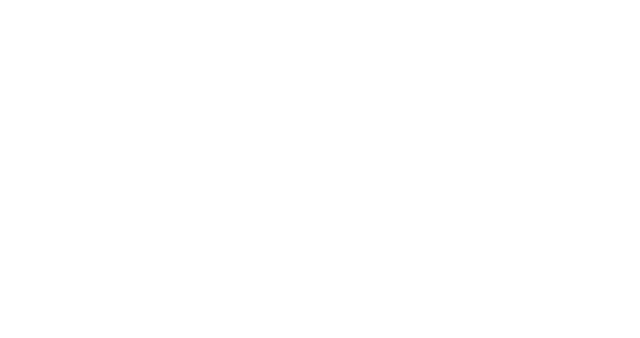
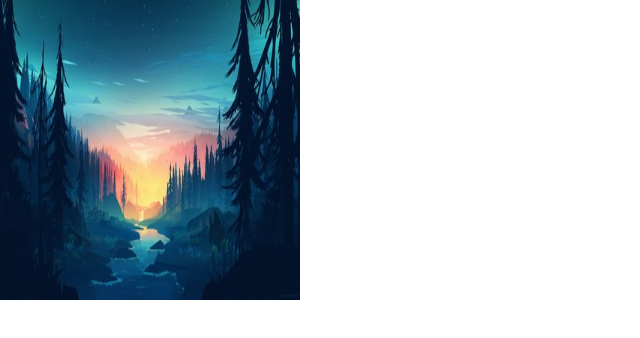
Before and after one commit to js-tasks-ru/htmlcss-20211021_ultimatevs, a website: page 06-lection4/03-srcset/index.html in a window 1280 px wide. Shown: the whole page, without its empty margins (0-640 px from the left). Drawn offline with Linux system fonts and the light colour scheme.

Commit message:
added srcset to img

```diff
--- a/06-lection4/03-srcset/index.html
+++ b/06-lection4/03-srcset/index.html
@@ -5,6 +5,9 @@
         <link rel="stylesheet" href="./srcset.css">
     </head>
     <body>
-
+        <div class="box">
+            <img class="box" src="./public/forest_400.jpg" alt="Forest image"
+            srcset="./public/forest_400.jpg 1x, ./public/forest_768.jpg 2x"/>
+        </div>
     </body>
 </html>
--- a/06-lection4/03-srcset/srcset.css
+++ b/06-lection4/03-srcset/srcset.css
@@ -0,0 +1,10 @@
+.box {
+    width: 300px;
+    height: 300px;
+}
+
+.block__img {
+    width: 100%;
+    height: 100%;
+    object-fit: cover;
+}
```
